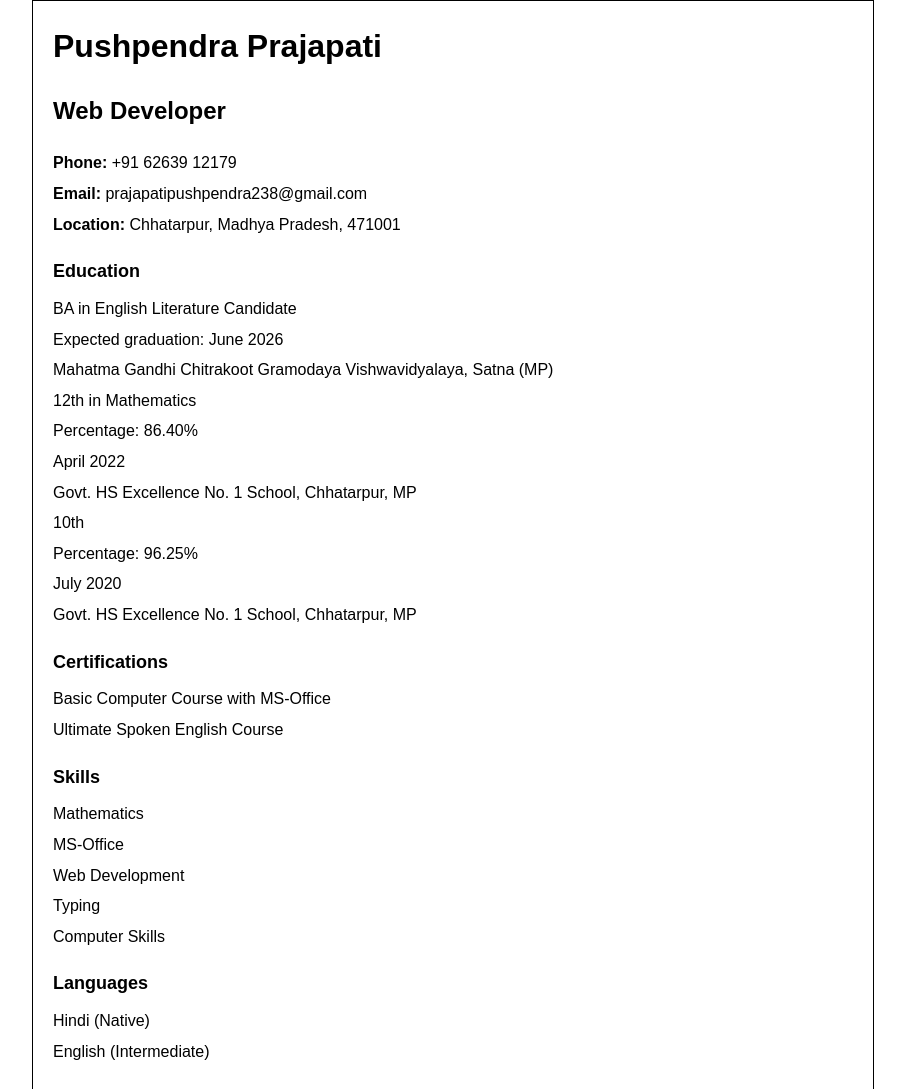
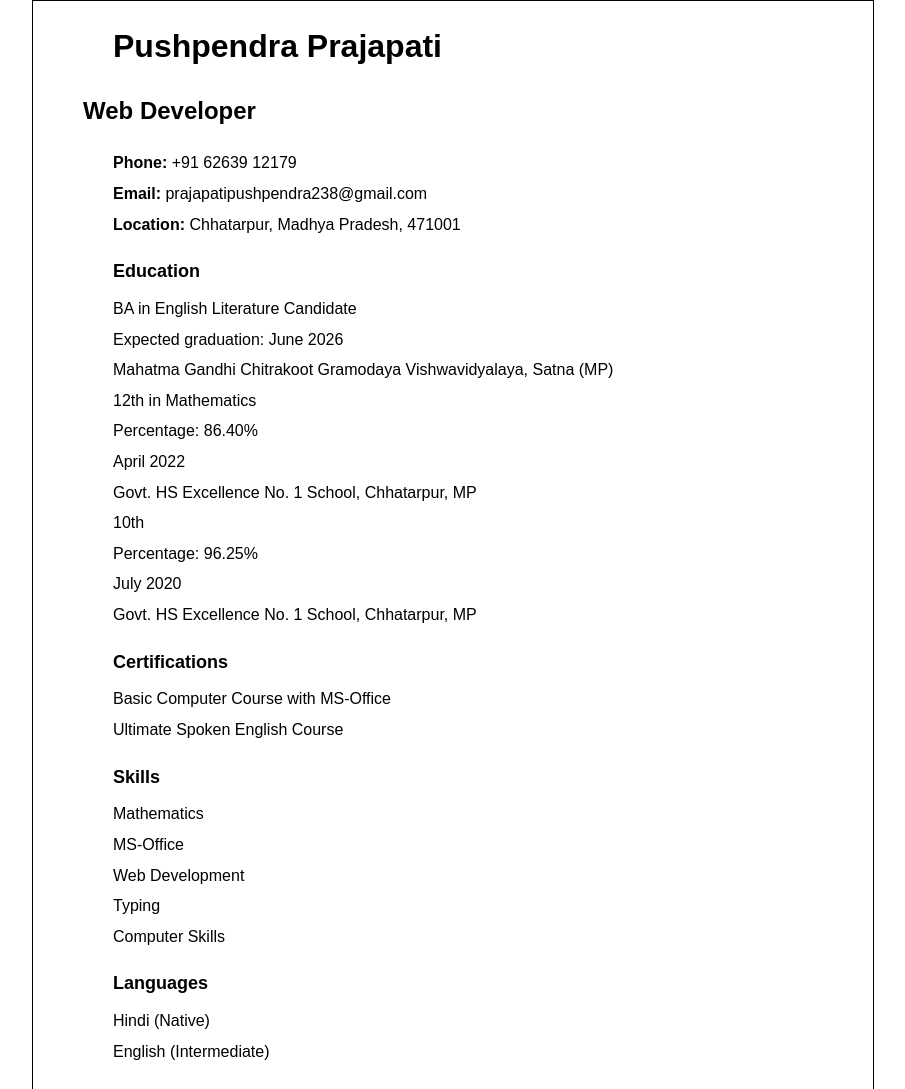
Before and after one commit to Pushpendra-prajapati/One-page-simple-cv, a plain HTML site: page index.html in a window 1280 px wide. Shown: the whole page, without its empty margins (187-1092 px from the left). Drawn offline with Linux system fonts and the light colour scheme.

Commit message:
Update index.html

```diff
--- a/index.html
+++ b/index.html
@@ -6,7 +6,7 @@
     <title>Pushpendra Prajapati CV</title>
     <style>
         body {
-            padding-left: 15px;
+            padding-left: 30px;
             font-family: Arial, sans-serif;
             line-height: 1.6;
             margin: 20px;
@@ -18,9 +18,11 @@
         .header {
             text-align: left;
             margin-bottom: 20px;
+            padding-left: 30px
         }
         .header h1 {
             margin: 0;
+            padding-left: 30px
         }
         .section-title {
             font-size: 18px;
@@ -28,14 +30,18 @@
             margin-top: 20px;
             margin-bottom: 10px;
             text-align: left;
+            padding-left: 30px;
         }
         .content {
             text-align: left;
+            padding-left: 30px;
         }
         .content p {
             margin: 5px 0;
+            padding-left: 30px;
         }
         .photo {
+            padding-left: 30px;
             text-align: left;
             margin-bottom: 20px;
         }
```
